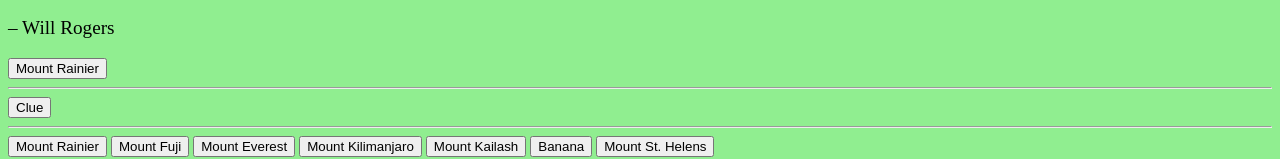
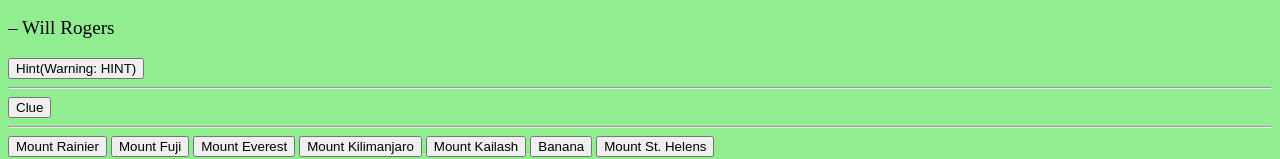
Before and after one commit to Jefferson464/jefferson464.github.io, a plain HTML site: page index.html in a window 1280 px wide. Shown: the part 344-503 px from the top of the page. Drawn offline with Linux system fonts and the light colour scheme.

Commit message:
Update index.html

```diff
--- a/index.html
+++ b/index.html
@@ -6,7 +6,7 @@
 <br>
 <q style="font-size:180%;">Don’t let yesterday take up too much of today.</q>
 <p style="font-size:120%;">   – Will Rogers</p>
-<input type="button" onclick="alert('Go to this link: https://github.com/Jefferson464/jefferson464.github.io/blob/master/hint')" value="Mount Rainier">
+<input type="button" onclick="alert('Go to this link: https://github.com/Jefferson464/jefferson464.github.io/blob/master/hint')" value="Hint(Warning: HINT)">
 <hr>
 <input type="button" onclick="alert('Pick the name of the mountain that is in the picture above.')" value="Clue">
 <hr>
```
